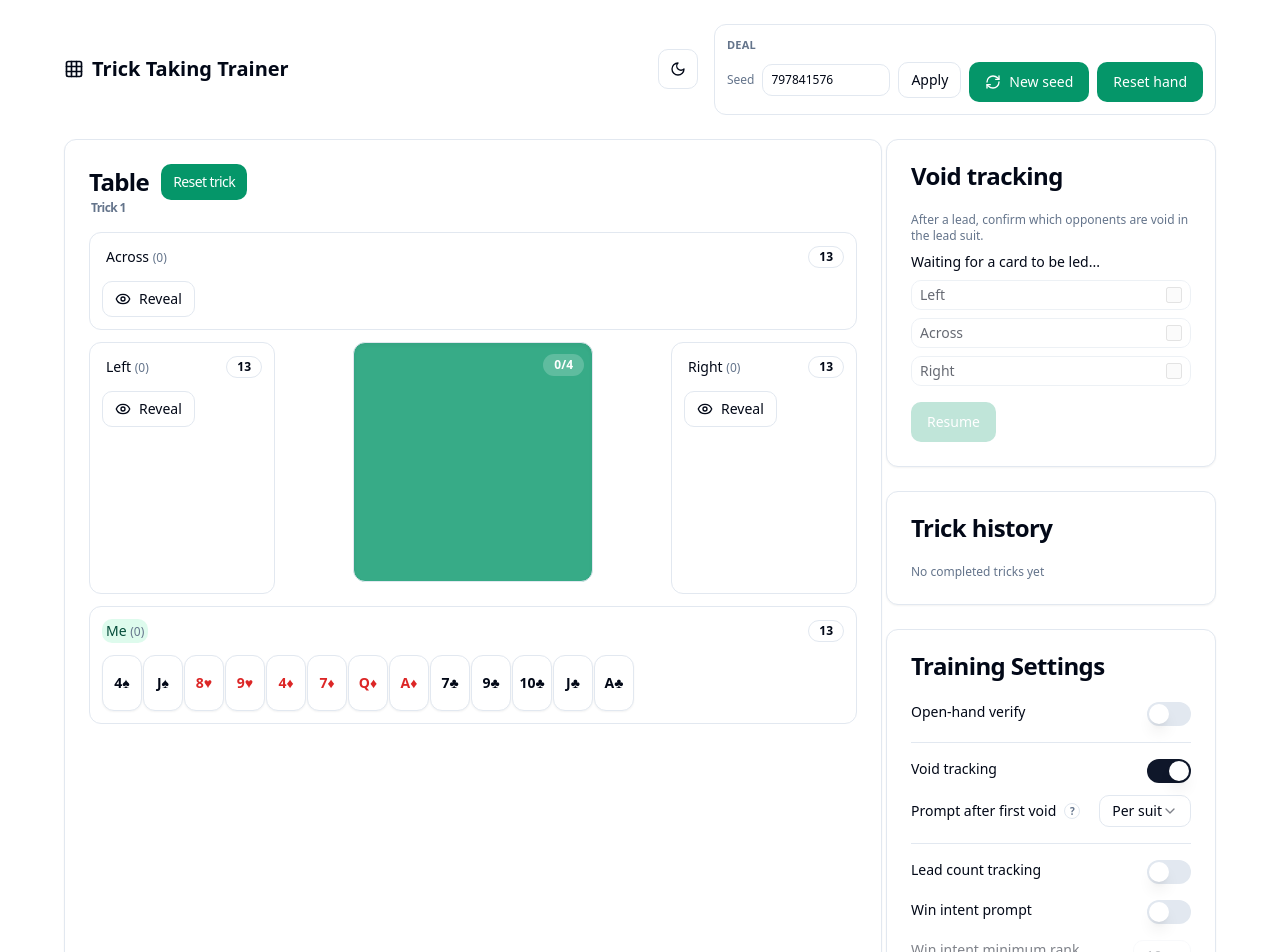
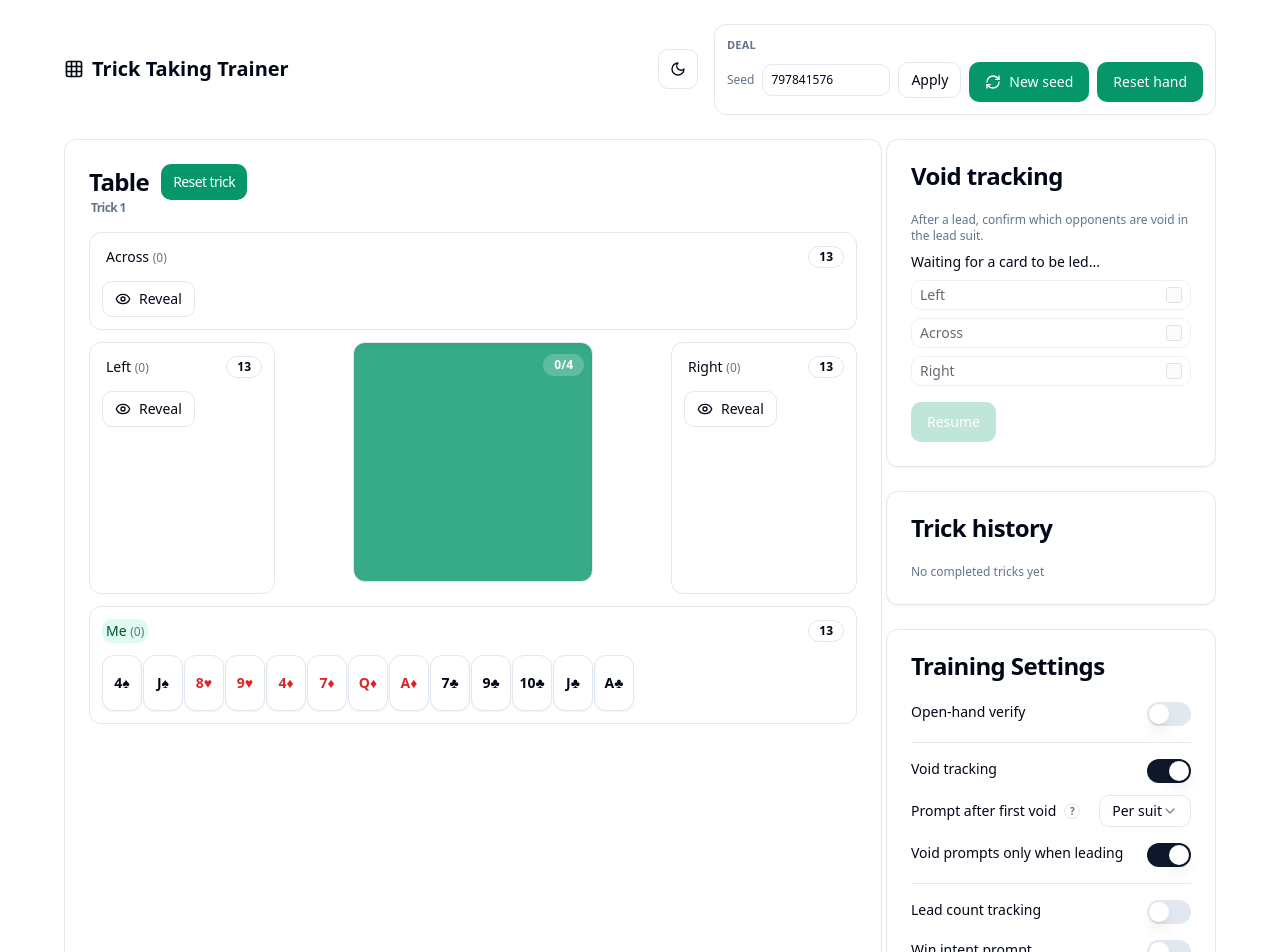
Before and after one commit to gsingh93/trick-taking-trainer, a React (Vite) app: page / in a window 1280 px wide. Shown: the top 952 px of the page. Built offline with nearby package versions, Linux system fonts and the light colour scheme; the HTML template or start-up script is replaced by a standard one.

Commit message:
Add setting to only show void prompt when leading

```diff
--- a/src/App.tsx
+++ b/src/App.tsx
@@ -112,6 +112,7 @@ type Settings = {
   winIntentPromptEnabled: boolean;
   winIntentWarnTrump: boolean;
   winIntentMinRank: Rank;
+  voidPromptOnlyWhenLeading: boolean;
   trump: TrumpConfig;
 };
 
@@ -158,6 +159,9 @@ function loadSettings(): Partial<Settings> {
     if (typeof data.winIntentMinRank === "number") {
       const value = Math.floor(data.winIntentMinRank) as Rank;
       if (value >= 2 && value <= 14) next.winIntentMinRank = value;
+    }
+    if (typeof data.voidPromptOnlyWhenLeading === "boolean") {
+      next.voidPromptOnlyWhenLeading = data.voidPromptOnlyWhenLeading;
     }
     if (typeof data.trump === "object" && data.trump) {
       const t = data.trump as Record<string, unknown>;
@@ -416,6 +420,9 @@ export default function App() {
   const [winIntentMinRank, setWinIntentMinRank] = useState<Rank>(
     () => initialSettings.winIntentMinRank ?? 10
   );
+  const [voidPromptOnlyWhenLeading, setVoidPromptOnlyWhenLeading] = useState(
+    () => initialSettings.voidPromptOnlyWhenLeading ?? true
+  );
   const [seatLabelMode, setSeatLabelMode] = useState<"relative" | "compass">(
     () => initialSettings.seatLabelMode ?? "relative"
   );
@@ -553,6 +560,7 @@ export default function App() {
     winIntentPromptEnabled,
     winIntentWarnTrump,
     winIntentMinRank,
+    voidPromptOnlyWhenLeading,
     trump,
   };
     try {
@@ -580,6 +588,7 @@ export default function App() {
     winIntentPromptEnabled,
     winIntentWarnTrump,
     winIntentMinRank,
+    voidPromptOnlyWhenLeading,
     trump,
   ]);
 
@@ -687,6 +696,7 @@ export default function App() {
     if (trickNo === 1) return;
     const leadSeat = trick[0].seat;
     const leadSuit = trick[0].card.suit;
+    if (voidPromptOnlyWhenLeading && leadSeat !== "Me") return;
     const shouldPrompt =
       voidPromptScope === "global"
         ? anyVoidObserved
@@ -1847,6 +1857,15 @@ export default function App() {
           </div>
         </div>
 
+        <div className={"flex justify-between " + (!voidTrackingEnabled ? "opacity-50" : "")}>
+          <span className="text-sm">Void prompts only when leading</span>
+          <Switch
+            checked={voidPromptOnlyWhenLeading}
+            onCheckedChange={setVoidPromptOnlyWhenLeading}
+            disabled={!voidTrackingEnabled}
+          />
+        </div>
+
         <Separator />
 
         <div className="flex justify-between">
```
